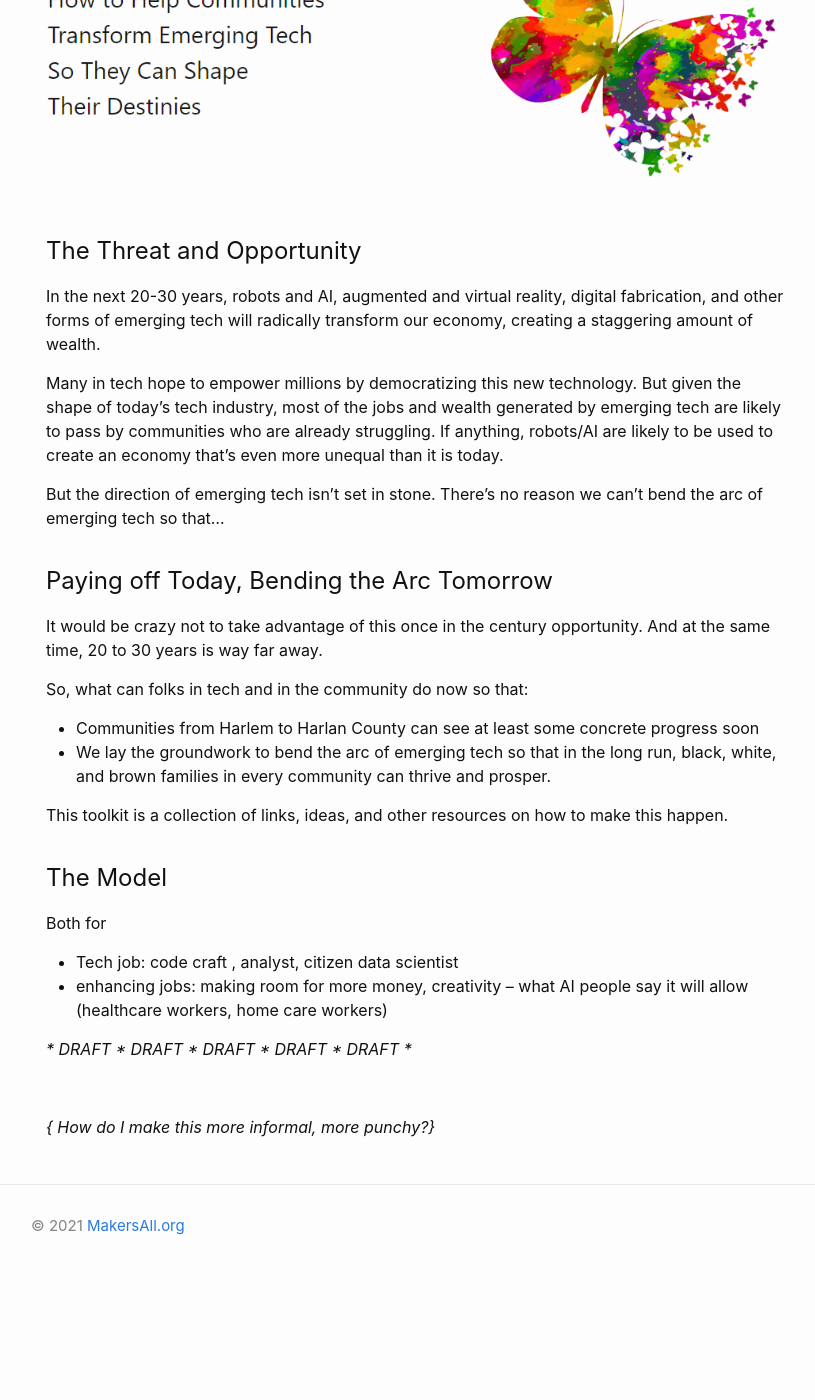
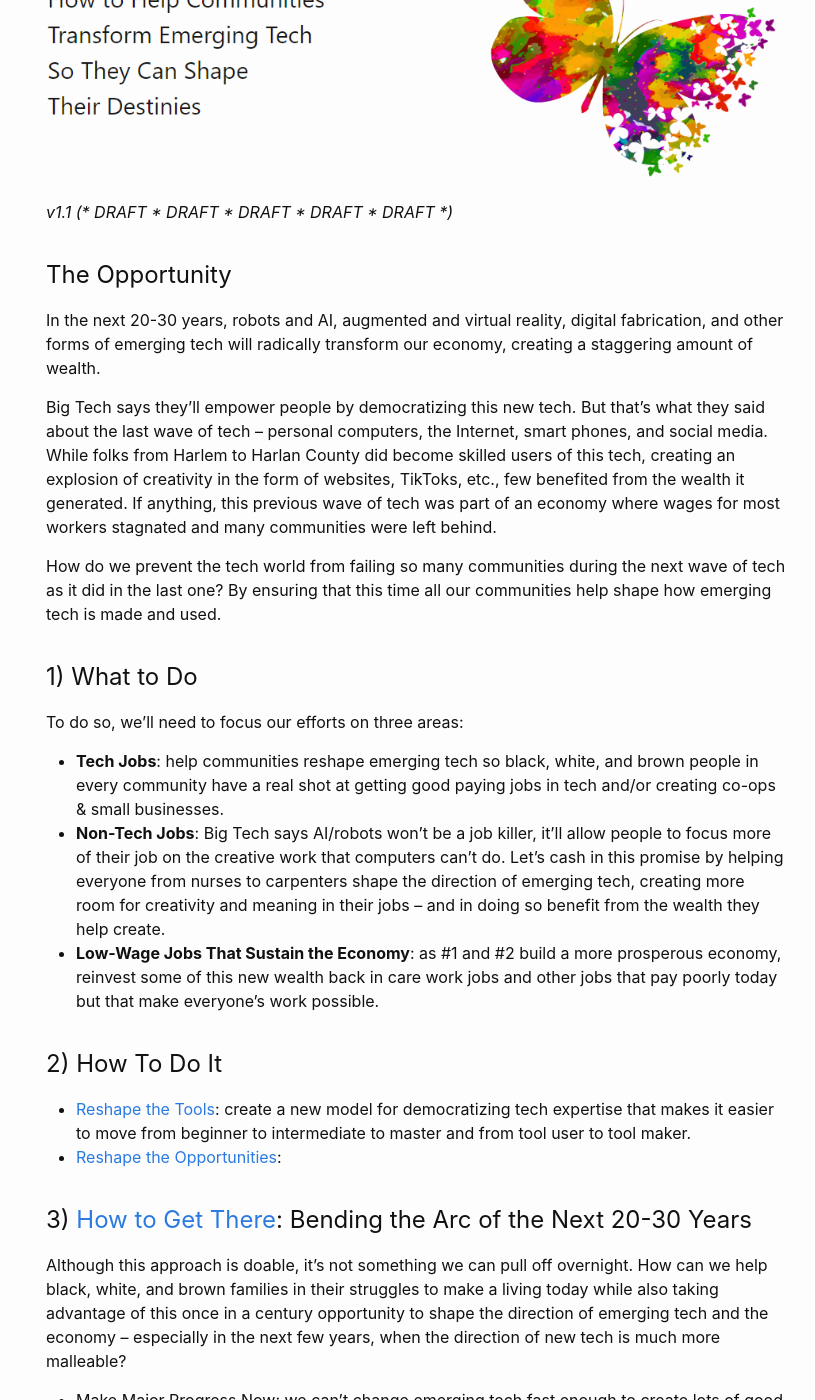
Before and after one commit to makersall/toolkit-new, a Jekyll site: the page built from index.md, in a window 1280 px wide and 1400 px high, scrolled down 193 px. Shown: the whole window, without its empty margins (224-1039 px from the left). Built offline with Jekyll 4.4.1, drawn with Linux system fonts in a browser that asks for light colours; before the commit the page ends 1461 px from its top, so only the background shows below that; some of the changed text lies outside the part shown.

Commit message:
New iteration of framework

```diff
--- a/_config.yml
+++ b/_config.yml
@@ -11,8 +11,8 @@ navigation_links:
     link: '/tools/'
   - name: Training & Opportunities
     link: '/jobs-training'
-  - name: Rethinking Makers
-    link: '/rethink/'
+  - name: Making It Happen
+    link: '/make-it-happen/'
   # - name: Overview
     # link: '/pages/10-intro/00-index.html'
   # - name: Makers All
--- a/index.md
+++ b/index.md
@@ -3,36 +3,36 @@ title: Makers All Toolkit
 layout: home
 ---
 <img src="{{'/assets/images/makers-all-banner.png'  | relative_url }} ">
+_v1.1 (* DRAFT * DRAFT * DRAFT * DRAFT * DRAFT *)_
 
-## The Threat and Opportunity
+## The Opportunity
 
 In the next 20-30 years, robots and AI, augmented and virtual reality, digital fabrication, and other forms of emerging tech will radically transform our economy, creating a staggering amount of wealth.
 
-Many in tech hope to empower millions by democratizing this new technology. But given the shape of today's tech industry, most of the jobs and wealth generated by emerging tech are likely to pass by communities who are already struggling. If anything, robots/AI are likely to be used to create an economy that's even more unequal than it is today.
+Big Tech says they'll empower people by democratizing this new tech. But that's what they said about the last wave of tech -- personal computers, the Internet, smart phones, and social media. While folks from Harlem to Harlan County did become skilled users of this tech, creating an explosion of creativity in the form of websites, TikToks, etc., few benefited from the wealth it generated. If anything, this previous wave of tech was part of an economy where wages for most workers stagnated and many communities were left behind.
 
-But the direction of emerging tech isn't set in stone. There's no reason we can't bend the arc of emerging tech so that...
+How do we prevent the tech world from failing so many communities during the next wave of tech as it did in the last one? By ensuring that this time all our communities help shape how emerging tech is made and used.
 
-## Paying off Today, Bending the Arc Tomorrow
+## 1) What to Do
 
-It would be crazy not to take advantage of this once in the century opportunity. And at the same time, 20 to 30 years is way far away.
+To do so, we'll need to focus our efforts on three areas:
 
-So, what can folks in tech and in the community do now so that:
-- Communities from Harlem to Harlan County can see at least some concrete progress soon
-- We lay the groundwork to bend the arc of emerging tech so that in the long run, black, white, and brown families in every community can thrive and prosper.
+- __Tech Jobs__:  help communities reshape emerging tech so black, white, and brown people in every community have a real shot at getting good paying jobs in tech and/or creating co-ops & small businesses.
+- __Non-Tech Jobs__: Big Tech says AI/robots won't be a job killer, it'll allow people to focus more of their job on the creative work that computers can't do. Let's cash in this promise by helping everyone from nurses to carpenters shape the direction of emerging tech, creating more room for creativity and meaning in their jobs -- and in doing so benefit from the wealth they help create.
+- __Low-Wage Jobs That Sustain the Economy__:  as #1 and #2 build a more prosperous economy, reinvest some of this new wealth back in care work jobs and other jobs that pay poorly today but that make everyone's work possible.
 
-This toolkit is a collection of links, ideas, and other resources on how to make this happen.
+## 2) How To Do It
 
-## The Model
-
-Both for
-- Tech job: code craft , analyst, citizen data scientist
-- enhancing jobs: making room for more money, creativity -- what AI people say it will allow (healthcare workers, home care workers)
-
-_* DRAFT * DRAFT * DRAFT * DRAFT * DRAFT *_
+- [Reshape the Tools](tools/): create  a new model for democratizing tech expertise that makes it easier to move from beginner to intermediate to master and from tool user to tool maker.
+ - [Reshape the Opportunities](jobs-training/):
 
 
-<p>
-&nbsp;
-</p>
+## 3) [How to Get There](make-it-happen/): Bending the Arc of the Next 20-30 Years
 
-_{ How do I make this more informal, more punchy?}_
+
+Although this approach is doable, it's not something we can pull off overnight. How can we help black, white, and brown families in their struggles to make a living today while also taking advantage of this once in a century opportunity to shape the direction of emerging tech and the economy -- especially in the next few years, when the direction of new tech is much more malleable?
+
+- Make Major Progress Now: we can't change emerging tech fast enough to create lots of good paying jobs very quickly on a scale that would make a real difference in communities from Harlem to Harlan County. So the best way for folks in tech to fundamentally transform jobs in communities right now is by supporting actions that can pay off much faster:
+  - Good green jobs created by a Green New Deal
+  - Campaigns to raise the minimum wage and campaigns by low-wage workers to organize
+- Create Experiments Today That Build Towards Tomorrow -- including supporting and learning from [current struggles](make-it-happen/) in other/related approaches to emerging tech
```
Also changed, not shown: pages/jobs-training.md (+8 -2 lines), pages/make-it-happen.md (added, +42 -0 lines), pages/tools.md (+5 -2 lines).
